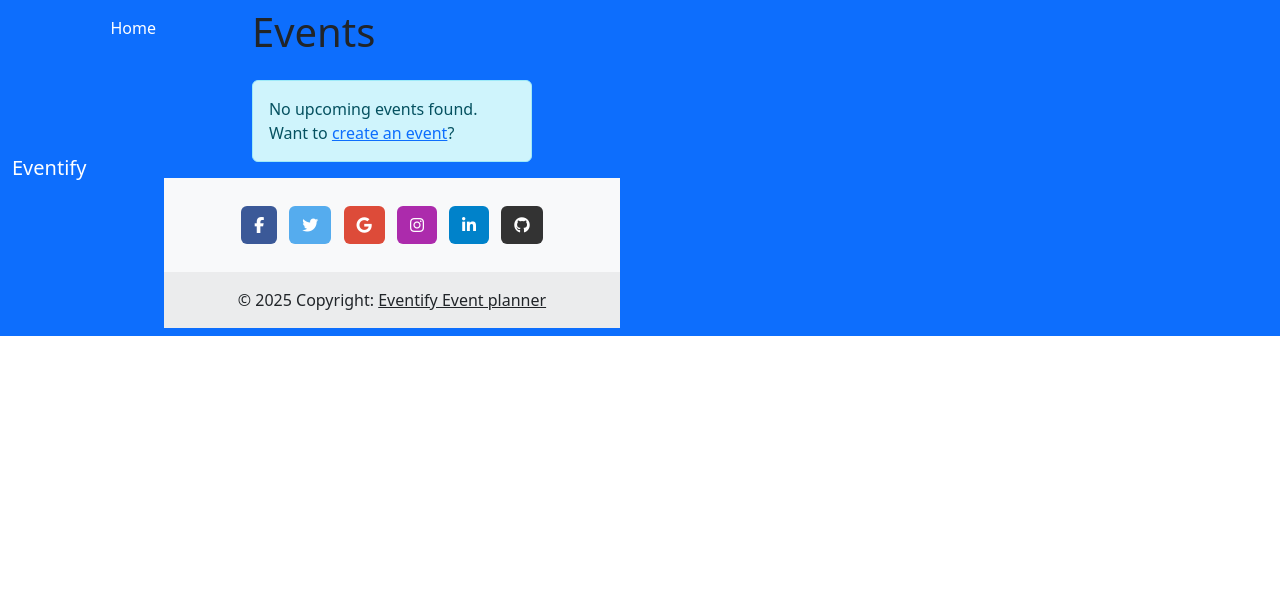
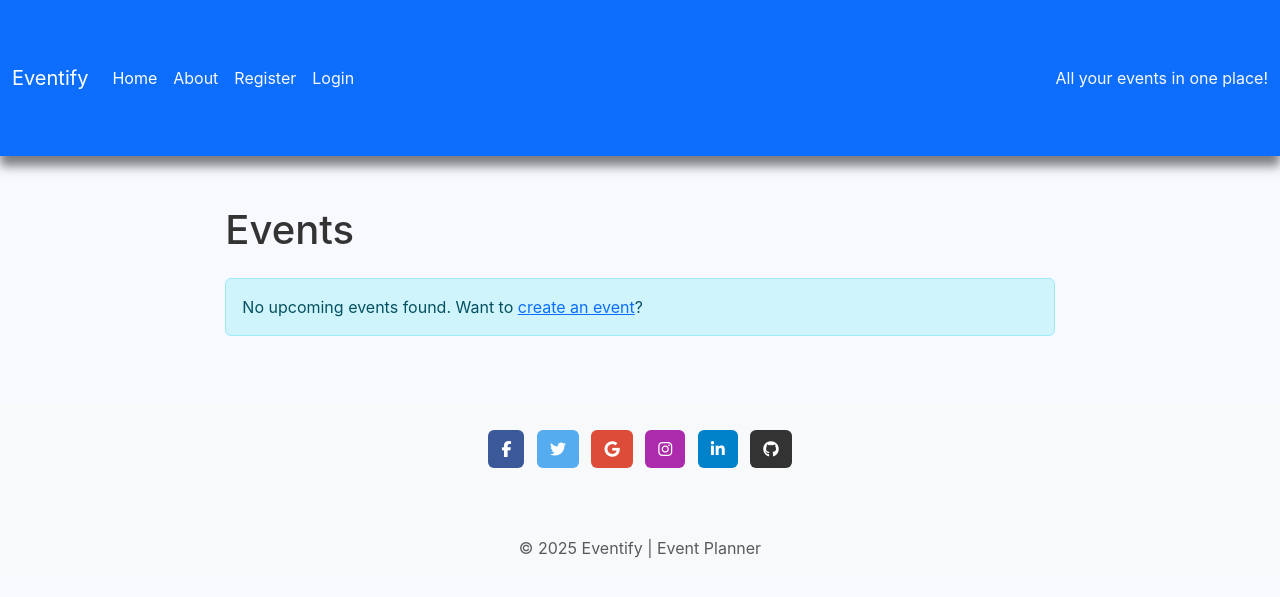
Before and after one commit to taz1003/PP4_Eventify_Event_Planner, a Django app: page / in a window 1280 px wide. Shown: the top 597 px of the page. Run offline with Django 5.2, Linux system fonts and the light colour scheme; data that the repository does not hold is empty.

Commit message:
Update base.html with accurate code

```diff
--- a/static/css/style.css
+++ b/static/css/style.css
@@ -0,0 +1,29 @@
+body {
+    font-family: 'Inter', sans-serif;
+    background-color: #f8f9ff;
+    color: #333;
+}
+
+/* Navbar */
+.navbar {
+    background-color: #5e73c2;
+    box-shadow: 0 10px 10px rgba(0, 0, 0, 0.5);
+}
+
+.navbar .nav-link{
+    color: #f8f9ff;
+}
+
+/* Main content */
+.container-fluid {
+    padding-top: 50px;
+    padding-bottom: 50px;
+}
+
+/* Event list */
+.list-group-item {
+    background-color: #fff;
+    border: 1px solid #e6f4f1;
+    margin-bottom: 10px;
+    transition: all 0.5s ease-in-out;
+}
--- a/templates/base.html
+++ b/templates/base.html
@@ -1,4 +1,5 @@
 {% load static %}
+{% url 'event_list' as home_url %}
 {% url 'account_login' as login_url %}
 {% url 'account_signup' as signup_url %}
 {% url 'account_logout' as logout_url %}
@@ -9,8 +10,8 @@
 		<meta charset="UTF-8" />
 		<meta name="viewport" content="width=device-width, initial-scale=1.0" />
 		<title>Eventify</title>
-        <!-- Fontawesome -->
-         <link rel="stylesheet" href="https://cdnjs.cloudflare.com/ajax/libs/font-awesome/6.7.2/css/all.min.css">
+		<!-- Fontawesome -->
+		<link rel="stylesheet" href="https://cdnjs.cloudflare.com/ajax/libs/font-awesome/6.7.2/css/all.min.css" />
 		<!-- Bootstrap 5 CSS -->
 		<link
 			href="https://cdn.jsdelivr.net/npm/bootstrap@5.3.6/dist/css/bootstrap.min.css"
@@ -20,8 +21,9 @@
 		<!-- Custom CSS -->
 		<link rel="stylesheet" href="{% static 'css/style.css' %}" />
 	</head>
+
 	<body>
-		<!-- Naviagtion -->
+		<!-- Navigation -->
 		<nav class="navbar navbar-expand-lg navbar-dark bg-primary">
 			<div class="container-fluid">
 				<a class="navbar-brand" href="{% url 'event_list' %}">Eventify</a>
@@ -38,134 +40,56 @@
 				<div class="collapse navbar-collapse" id="navbarText">
 					<ul class="navbar-nav me-auto mb-2 mb-lg-0">
 						<li class="nav-item">
-							<a
-								class="nav-link {% if request.path == home_url %}"
-								aria-current="page{% endif %}active"
-								href="{% url 'event_list' %}"
-								>Home</a
-							>
+							<a class="nav-link {% if request.path == home_url %}active{% endif %}" href="{{ home_url }}">Home</a>
 						</li>
 						<li class="nav-item">
-							<!-- {% if request.path == about_url %} -->
-							<a class="nav-link" aria-current="page{% endif %}active" href="#">About</a>
+							<a class="nav-link" href="#">About</a>
 						</li>
 						{% if user.is_authenticated %}
 						<li class="nav-item">
-							<a
-								class="nav-link {% if request.path == logout_url %}"
-								aria-current="page{% endif %}active"
-								href="{% url 'account_logout' %}"
-								>Logout</a
-							>
+							<a class="nav-link {% if request.path == logout_url %}active{% endif %}" href="{{ logout_url }}">Logout</a>
 						</li>
 						{% else %}
 						<li class="nav-item">
-							<a
-								class="nav-link {% if request.path == signup_url %}"
-								aria-current="page{% endif %}active"
-								href="{% url 'account_signup' %}"
-								>Register</a
-							>
+							<a class="nav-link {% if request.path == signup_url %}active{% endif %}" href="{{ signup_url }}">Register</a>
 						</li>
 						<li class="nav-item">
-							<a
-								class="nav-link {% if request.path == login_url %}"
-								aria-current="page{% endif %}active"
-								href="{% url 'account_login' %}"
-								>Login</a
-							>
+							<a class="nav-link {% if request.path == login_url %}active{% endif %}" href="{{ login_url }}">Login</a>
 						</li>
 						{% endif %}
 					</ul>
-					<span class="navbar-text text-muted"> All your events in one place! </span>
+					<span class="navbar-text text-light">All your events in one place!</span>
 				</div>
 			</div>
 		</nav>
 
 		<!-- Main Content -->
 		{% block content %}
-        {% endblock %}
+		{% endblock %}
 
 		<!-- Footer -->
-		<footer class="bg-body-tertiary text-center">
-			<!-- Grid container -->
-			<div class="container p-4 pb-0">
-				<!-- Section: Social media -->
+		<footer class="bg-light text-center">
+			<div class="container p-4">
 				<section class="mb-4">
-					<!-- Facebook -->
-					<a
-						data-mdb-ripple-init
-						class="btn text-white btn-floating m-1"
-						style="background-color: #3b5998"
-						href="#!"
-						role="button"
+					<a class="btn text-white btn-floating m-1" style="background-color: #3b5998" href="#"
 						><i class="fab fa-facebook-f"></i
 					></a>
-
-					<!-- Twitter -->
-					<a
-						data-mdb-ripple-init
-						class="btn text-white btn-floating m-1"
-						style="background-color: #55acee"
-						href="#!"
-						role="button"
-						><i class="fab fa-twitter"></i
-					></a>
-
-					<!-- Google -->
-					<a
-						data-mdb-ripple-init
-						class="btn text-white btn-floating m-1"
-						style="background-color: #dd4b39"
-						href="#!"
-						role="button"
-						><i class="fab fa-google"></i
-					></a>
-
-					<!-- Instagram -->
-					<a
-						data-mdb-ripple-init
-						class="btn text-white btn-floating m-1"
-						style="background-color: #ac2bac"
-						href="#!"
-						role="button"
+					<a class="btn text-white btn-floating m-1" style="background-color: #55acee" href="#"><i class="fab fa-twitter"></i></a>
+					<a class="btn text-white btn-floating m-1" style="background-color: #dd4b39" href="#"><i class="fab fa-google"></i></a>
+					<a class="btn text-white btn-floating m-1" style="background-color: #ac2bac" href="#"
 						><i class="fab fa-instagram"></i
 					></a>
-
-					<!-- Linkedin -->
-					<a
-						data-mdb-ripple-init
-						class="btn text-white btn-floating m-1"
-						style="background-color: #0082ca"
-						href="#!"
-						role="button"
+					<a class="btn text-white btn-floating m-1" style="background-color: #0082ca" href="#"
 						><i class="fab fa-linkedin-in"></i
 					></a>
-					<!-- Github -->
-					<a
-						data-mdb-ripple-init
-						class="btn text-white btn-floating m-1"
-						style="background-color: #333333"
-						href="#!"
-						role="button"
-						><i class="fab fa-github"></i
-					></a>
+					<a class="btn text-white btn-floating m-1" style="background-color: #333333" href="#"><i class="fab fa-github"></i></a>
 				</section>
-				<!-- Section: Social media -->
 			</div>
-			<!-- Grid container -->
-
-			<!-- Copyright -->
-			<div class="text-center p-3" style="background-color: rgba(0, 0, 0, 0.05)">
-				© 2025 Copyright:
-				<a class="text-body" href="#">Eventify Event planner</a>
-			</div>
-			<!-- Copyright -->
+			<div class="text-center p-3 bg-light text-muted">© 2025 Eventify | Event Planner</div>
 		</footer>
 
 		<!-- JS -->
 		<script src="{% static 'js/script.js' %}"></script>
-		<!-- Bootstrap JS -->
 		<script
 			src="https://cdn.jsdelivr.net/npm/bootstrap@5.3.6/dist/js/bootstrap.bundle.min.js"
 			integrity="sha384-j1CDi7MgGQ12Z7Qab0qlWQ/Qqz24Gc6BM0thvEMVjHnfYGF0rmFCozFSxQBxwHKO"
```
Also changed, not shown: README.md.
